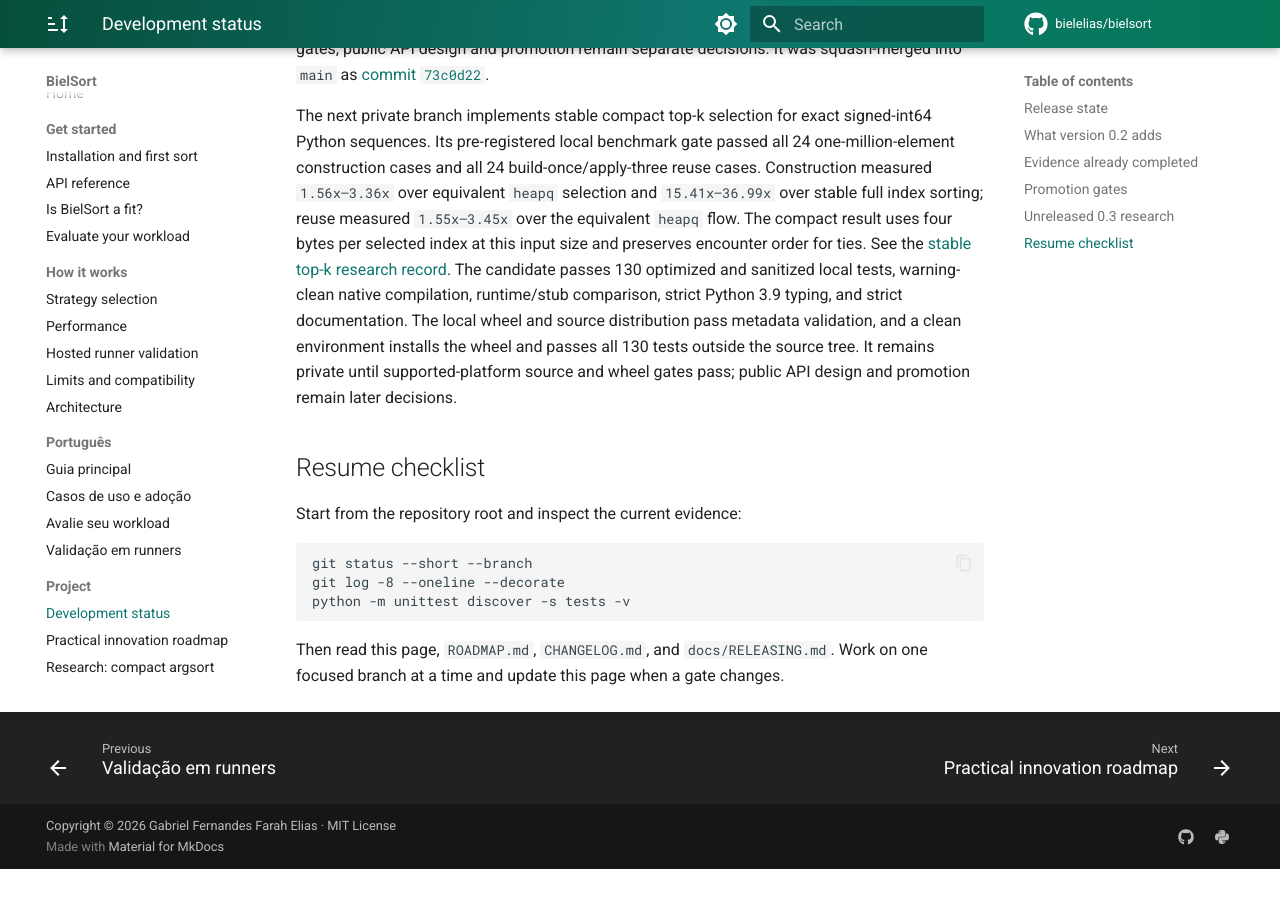
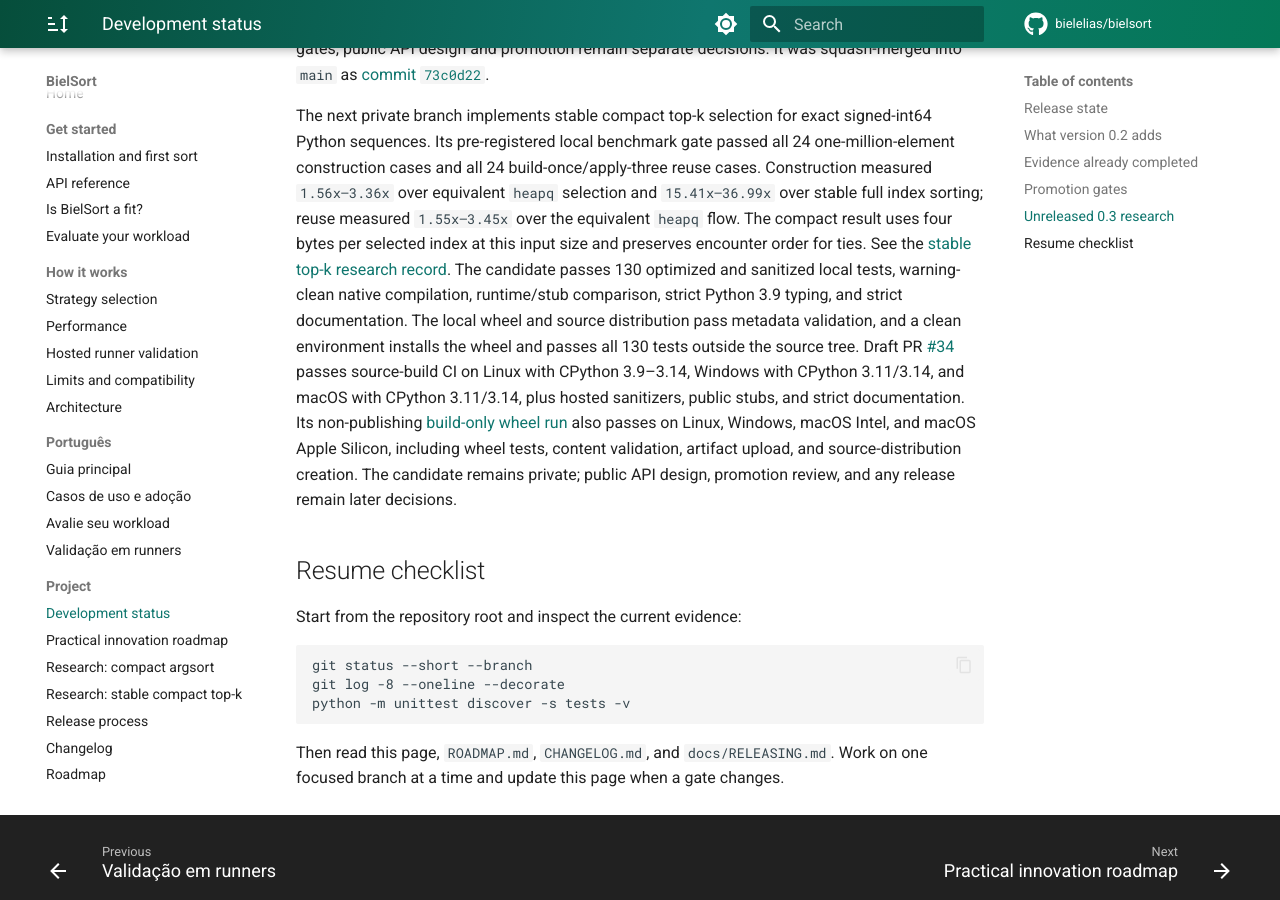
Before and after one commit to bielelias/bielsort, an MkDocs documentation site: the page built from docs/development-status.md, in a window 1280 px wide and 900 px high, scrolled down 3581 px. Built offline with MkDocs 1.6.1 and Material for MkDocs 9.7.7, drawn with Linux system fonts in a browser that asks for light colours; comment, search, counter and statistics services are not loaded; before the commit the page ends 4450 px from its top, so only the background shows below that.

Commit message:
Record top-k cross-platform validation

```diff
--- a/docs/development-status.md
+++ b/docs/development-status.md
@@ -170,9 +170,16 @@
 native compilation, runtime/stub comparison, strict Python 3.9 typing, and
 strict documentation. The local wheel and source distribution pass metadata
 validation, and a clean environment installs the wheel and passes all 130
-tests outside the source tree. It remains private until supported-platform
-source and wheel gates pass; public API design and promotion remain later
-decisions.
+tests outside the source tree. Draft PR
+[#34](https://github.com/bielelias/bielsort/pull/34) passes source-build CI on
+Linux with CPython 3.9–3.14, Windows with CPython 3.11/3.14, and macOS with
+CPython 3.11/3.14, plus hosted sanitizers, public stubs, and strict
+documentation. Its non-publishing
+[build-only wheel run](https://github.com/bielelias/bielsort/actions/runs/31046012832)
+also passes on Linux, Windows, macOS Intel, and macOS Apple Silicon, including
+wheel tests, content validation, artifact upload, and source-distribution
+creation. The candidate remains private; public API design, promotion review,
+and any release remain later decisions.
 
 ## Resume checklist
 
```
